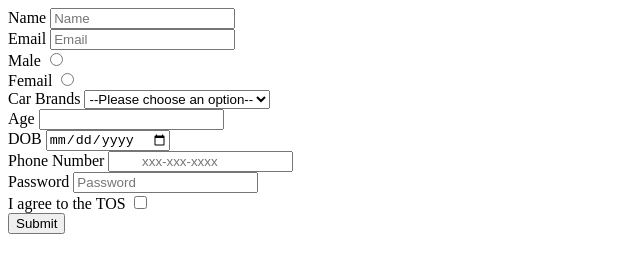
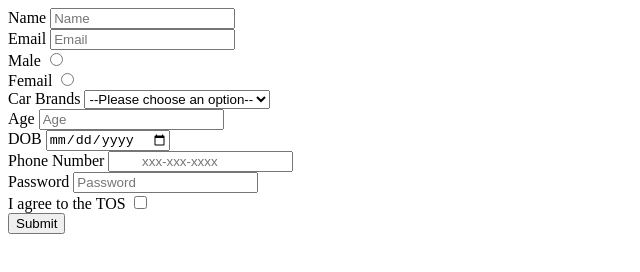
Before and after one commit to acciojob/signup-form-car-badrudoza, a website: page main.html in a window 1280 px wide. Shown: the full height of the page, 0-640 px from the left. Drawn offline with Linux system fonts and the light colour scheme.

Commit message:
created a submission

```diff
--- a/main.html
+++ b/main.html
@@ -29,7 +29,7 @@
 	</select>
 <br>
 	<label for="age">Age</label>
-	<input type="number" id="age" placehoilder="Age" required>
+	<input type="number" id="age" placeholder="Age" required>
 	<br>
 	<label for="dob">DOB</label>
 	<input type="date" id="dob" required>
```
